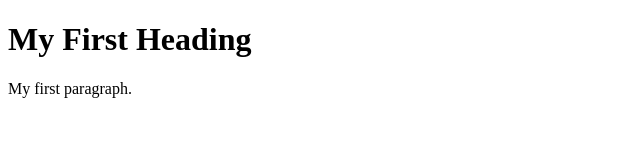
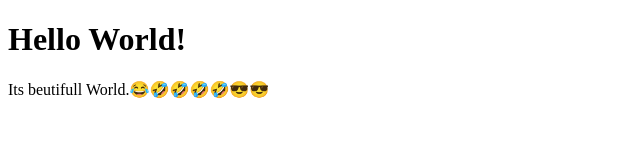
Before and after one commit to Sanjay8874/Merge_process, a plain HTML site: page index.html in a window 1280 px wide. Shown: the whole page, without its empty margins (0-640 px from the left). Drawn offline with Linux system fonts and the light colour scheme.

Commit message:
changes contents

```diff
--- a/index.html
+++ b/index.html
@@ -2,8 +2,8 @@
 <html>
 <body>
 
-<h1>My First Heading</h1>
-<p>My first paragraph.</p>
+<h1>Hello World!</h1>
+<p>Its beutifull World.😂🤣🤣🤣🤣😎😎</p>
 
 </body>
 </html>
```
